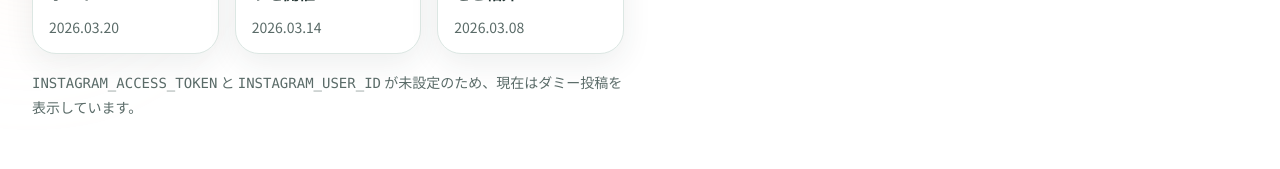
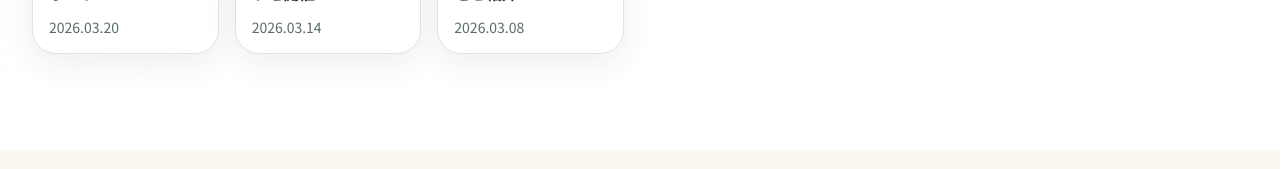
Before and after one commit to YONTZ42/manabito-hp, a Next.js app: page / in a window 1280 px wide. Shown: the part 4640-4809 px from the top of the page. Built offline with nearby package versions, Linux system fonts and the light colour scheme; no server answers.

Commit message:
Instagram connect and refresh token every 2 weeks

```diff
--- a/components/sections/instagram-news-section.tsx
+++ b/components/sections/instagram-news-section.tsx
@@ -26,7 +26,7 @@ function ComingSoonCard({ title, icon }: { title: string; icon: React.ReactNode
 }
 
 export async function InstagramNewsSection() {
-  const { posts, profileUrl, isFallback } = await getInstagramFeed();
+  const { posts, profileUrl } = await getInstagramFeed();
 
   return (
     <section id="updates" className="relative overflow-hidden bg-white py-16 md:py-24">
@@ -71,12 +71,6 @@ export async function InstagramNewsSection() {
                 />
               ))}
             </div>
-            {isFallback ? (
-              <p className="mt-4 text-sm leading-6 text-text-sub">
-                <code>INSTAGRAM_ACCESS_TOKEN</code> と{" "}
-                <code>INSTAGRAM_USER_ID</code> が未設定のため、現在はダミー投稿を表示しています。
-              </p>
-            ) : null}
           </div>
 
           <div>
--- a/lib/instagram.ts
+++ b/lib/instagram.ts
@@ -99,6 +99,7 @@ export async function getInstagramFeed(): Promise<InstagramFeed> {
   const userId = process.env.INSTAGRAM_USER_ID?.trim();
 
   if (!accessToken || !userId) {
+    console.warn("[Instagram] Feed fallback: missing access token or user ID");
     return buildFallbackFeed();
   }
 
@@ -148,7 +149,8 @@ export async function getInstagramFeed(): Promise<InstagramFeed> {
       profileUrl: getProfileUrl(payload.data?.[0]?.username),
       isFallback: false,
     };
-  } catch {
+  } catch (error) {
+    console.error("[Instagram] Feed fetch failed:", error);
     return buildFallbackFeed();
   }
 }
```
